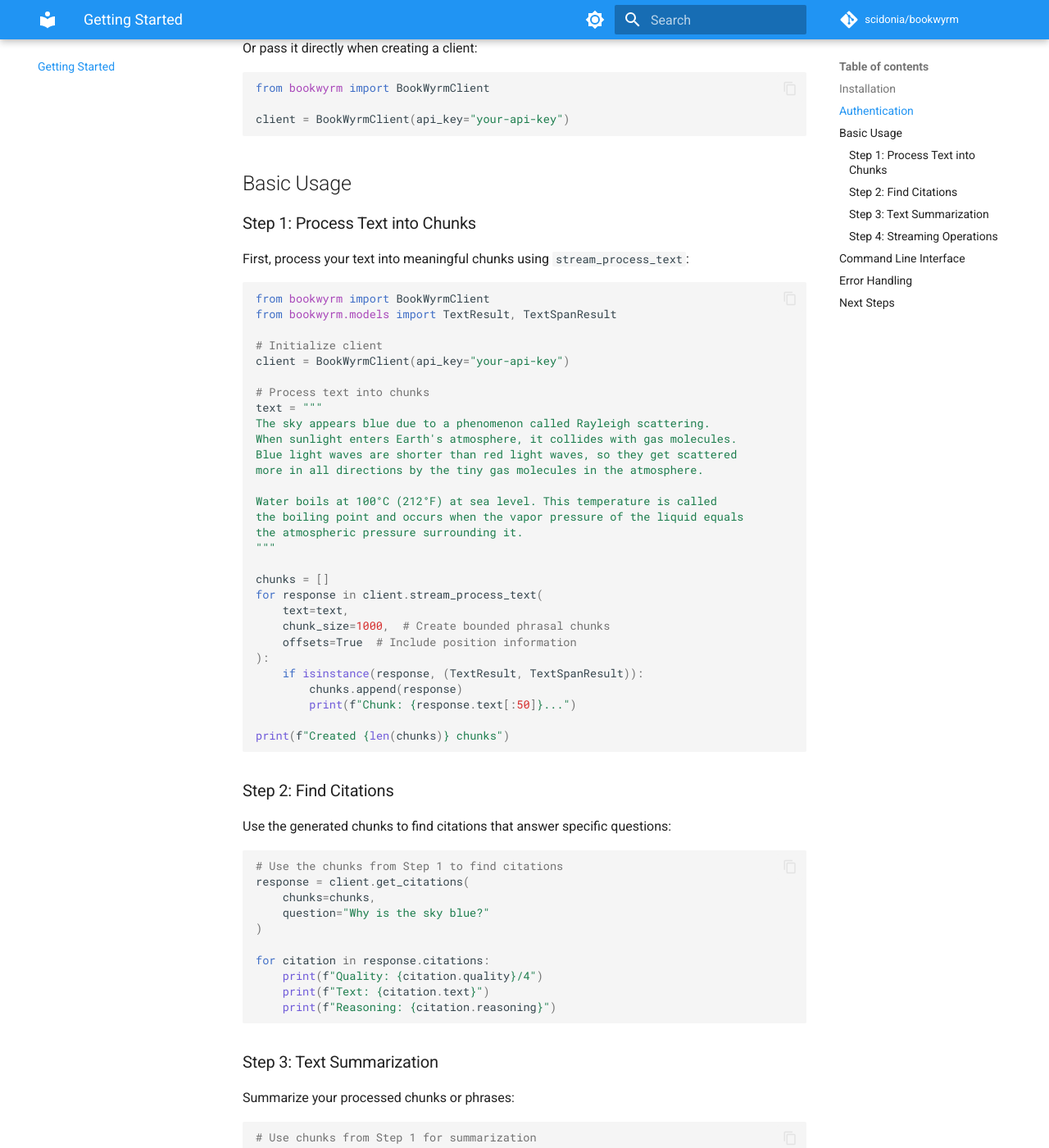
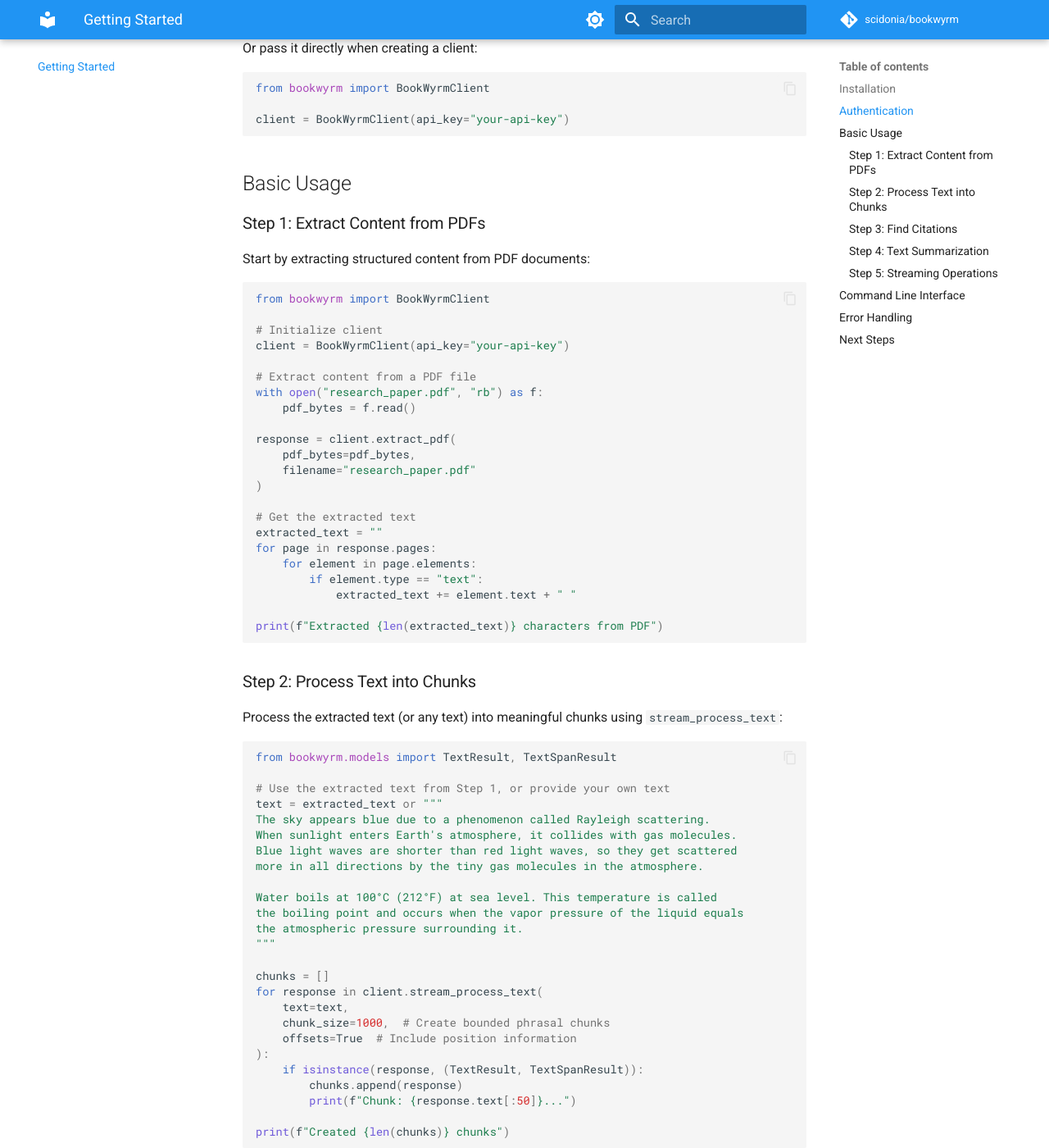
Before and after one commit to scidonia/bookwyrm-client, an MkDocs documentation site: the page built from docs/getting-started.md, in a window 1280 px wide and 1400 px high, scrolled down 610 px. Shown: the whole window at 82% size. Built offline with MkDocs 1.6.1 and Material for MkDocs 9.7.7, drawn with Linux system fonts in a browser that asks for light colours; comment, search, counter and statistics services are not loaded; some of the changed text lies outside the part shown.

Commit message:
feat: restructure getting started guide to prioritize PDF extraction
Co-authored-by: aider (anthropic/claude-sonnet-4-20250514) <aider@aider.chat>

````diff
--- a/docs/getting-started.md
+++ b/docs/getting-started.md
@@ -30,19 +30,44 @@ client = BookWyrmClient(api_key="your-api-key")
 
 ## Basic Usage
 
-### Step 1: Process Text into Chunks
+### Step 1: Extract Content from PDFs
 
-First, process your text into meaningful chunks using `stream_process_text`:
+Start by extracting structured content from PDF documents:
 
 ```python
 from bookwyrm import BookWyrmClient
-from bookwyrm.models import TextResult, TextSpanResult
 
 # Initialize client
 client = BookWyrmClient(api_key="your-api-key")
 
-# Process text into chunks
-text = """
+# Extract content from a PDF file
+with open("research_paper.pdf", "rb") as f:
+    pdf_bytes = f.read()
+
+response = client.extract_pdf(
+    pdf_bytes=pdf_bytes,
+    filename="research_paper.pdf"
+)
+
+# Get the extracted text
+extracted_text = ""
+for page in response.pages:
+    for element in page.elements:
+        if element.type == "text":
+            extracted_text += element.text + " "
+
+print(f"Extracted {len(extracted_text)} characters from PDF")
+```
+
+### Step 2: Process Text into Chunks
+
+Process the extracted text (or any text) into meaningful chunks using `stream_process_text`:
+
+```python
+from bookwyrm.models import TextResult, TextSpanResult
+
+# Use the extracted text from Step 1, or provide your own text
+text = extracted_text or """
 The sky appears blue due to a phenomenon called Rayleigh scattering.
 When sunlight enters Earth's atmosphere, it collides with gas molecules.
 Blue light waves are shorter than red light waves, so they get scattered
@@ -83,7 +108,7 @@ for citation in response.citations:
     print(f"Reasoning: {citation.reasoning}")
 ```
 
-### Step 3: Text Summarization
+### Step 4: Text Summarization
 
 Summarize your processed chunks or phrases:
 
@@ -106,11 +131,21 @@ print(response.summary)
 # )
 ```
 
-### Step 4: Streaming Operations
+### Step 5: Streaming Operations
 
 Use streaming for real-time progress updates on any operation:
 
 ```python
+# Stream PDF extraction
+for response in client.stream_extract_pdf(
+    pdf_bytes=pdf_bytes,
+    filename="document.pdf"
+):
+    if hasattr(response, 'page_number'):
+        print(f"Processing page {response.page_number}")
+    elif hasattr(response, 'message'):
+        print(f"Progress: {response.message}")
+
 # Stream text processing (always streaming)
 for response in client.stream_process_text(
     text_url="https://www.gutenberg.org/files/11/11-0.txt",
````
Also changed, not shown: other parts of docs/getting-started.md (+4 -4 lines).
